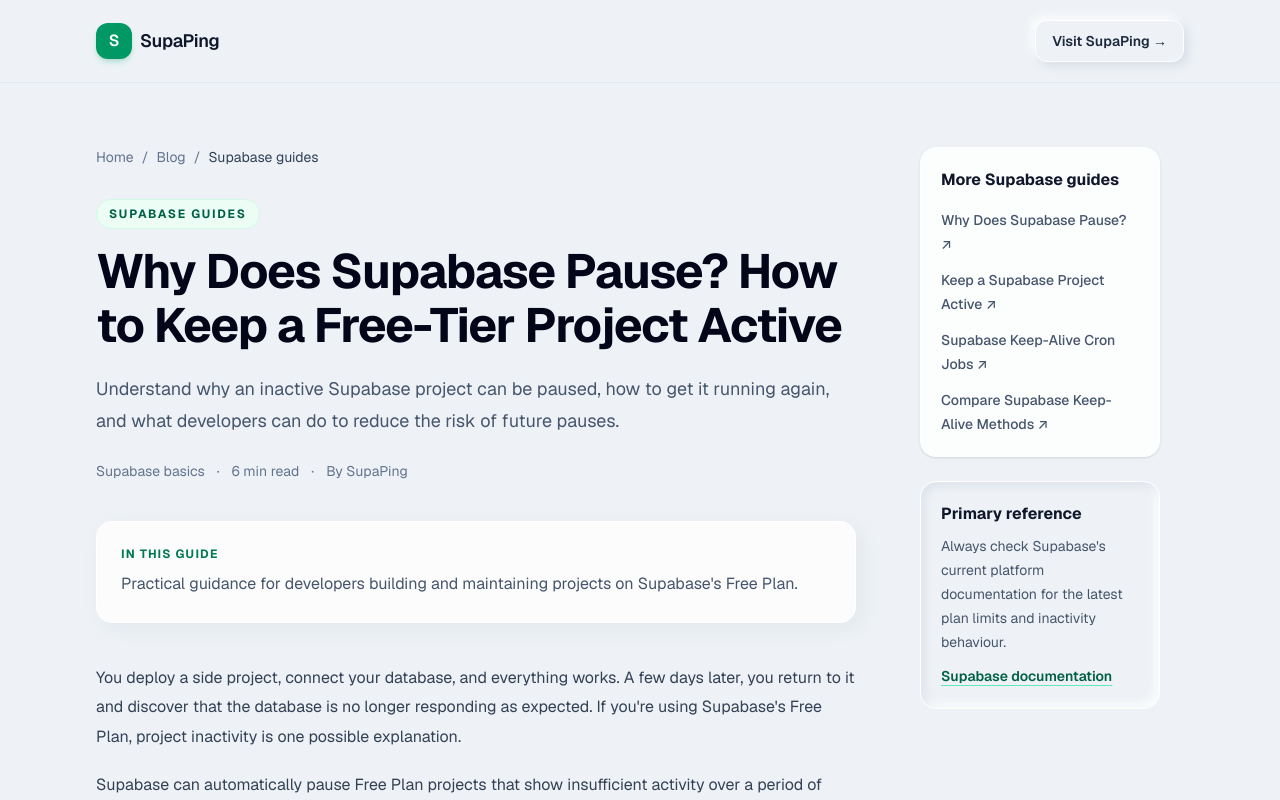
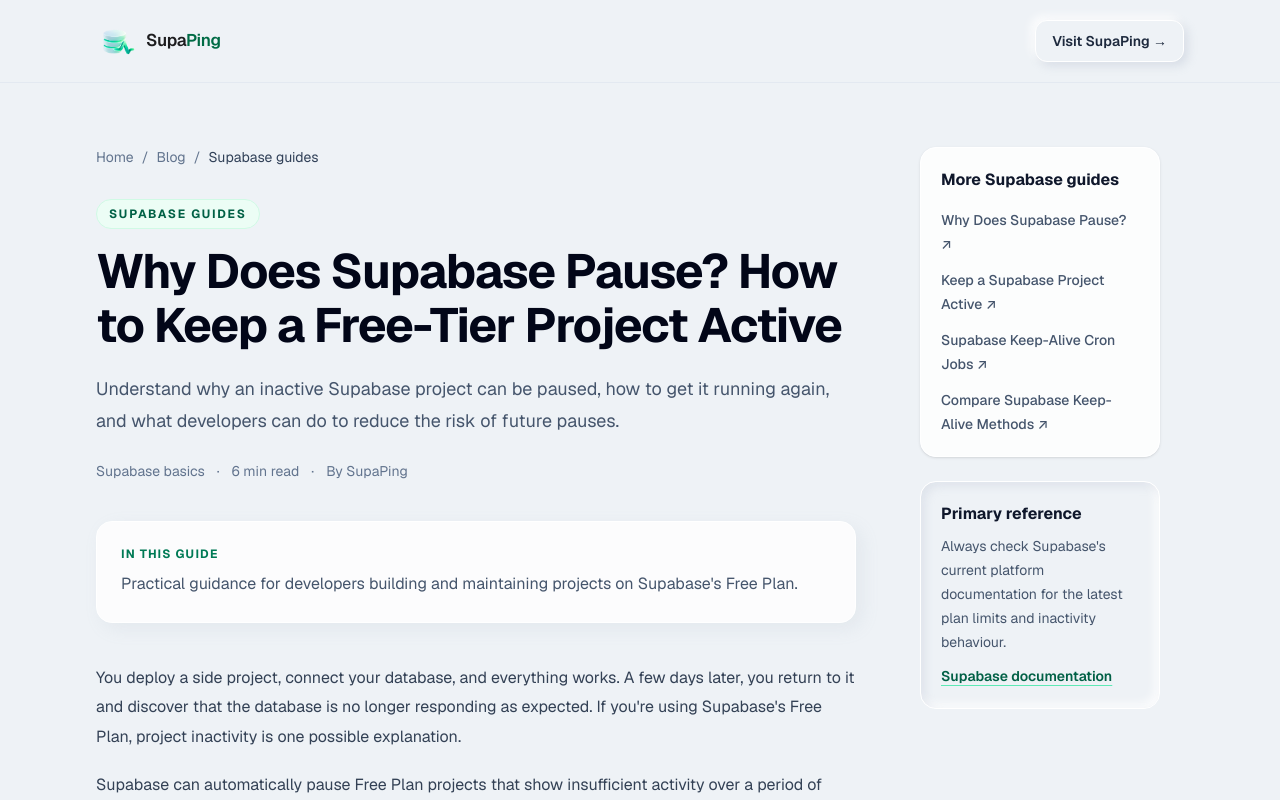
Before and after one commit to sroffey-github/SupaPing, a Next.js app in the folder supaping/: page /blog/why-does-supabase-pause in a window 1280 px wide. Shown: the top 800 px of the page. Built offline with nearby package versions, Linux system fonts and the light colour scheme.

Commit message:
updated blog nav

```diff
--- a/supaping/src/components/blog/BlogArticle.tsx
+++ b/supaping/src/components/blog/BlogArticle.tsx
@@ -44,15 +44,17 @@
     <main className="min-h-screen bg-[#EEF2F6] text-slate-900">
       <header className="border-b border-slate-200/80">
         <div className="mx-auto flex max-w-6xl items-center justify-between px-5 py-5 sm:px-8">
-          <Link
-            href="/"
-            className="flex items-center gap-2 font-semibold tracking-tight"
-          >
-            <span className="flex h-9 w-9 items-center justify-center rounded-xl bg-emerald-600 text-white shadow-md shadow-emerald-600/20">
-              S
+          <a href="/" className="flex items-center gap-2.5">
+            <img
+              src="/logo.webp"
+              alt=""
+              className="h-10 w-10 shrink-0 object-contain"
+            />
+
+            <span className="text-[17px] font-semibold tracking-tight text-[#1d1d1f]">
+              Supa<span className="text-primary-strong">Ping</span>
             </span>
-            <span className="text-lg">SupaPing</span>
-          </Link>
+          </a>
 
           <Link
             href="/"
```
